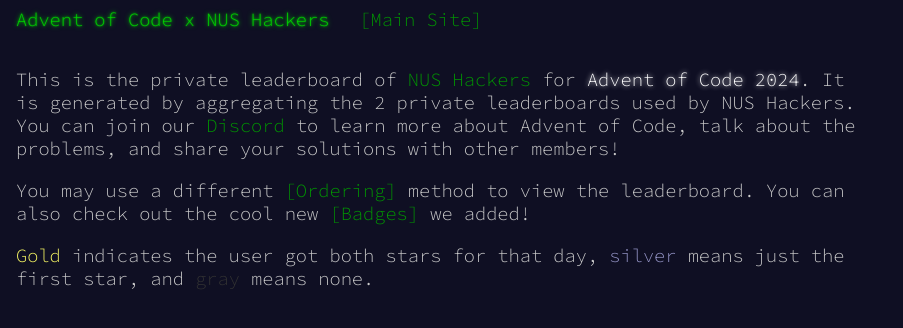
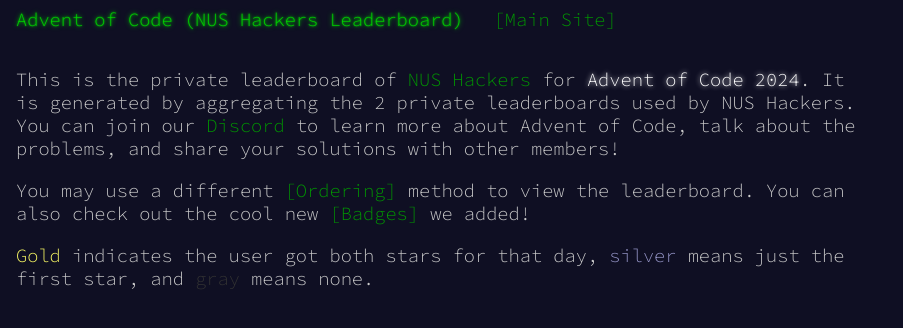
Before and after one commit to mongj/aoc-leaderboard, a React (Vite) app in the folder frontend/: page / in a window 1280 px wide. Shown: the top 328 px of the page, without its empty margins (0-903 px from the left). Built offline with nearby package versions, Linux system fonts and the light colour scheme; no server answers.

Commit message:
Fix: header to avoid suggesting official collab

```diff
--- a/frontend/src/components/Header.tsx
+++ b/frontend/src/components/Header.tsx
@@ -3,7 +3,7 @@
     <header>
       <div>
         <h1 className="title-global">
-          <a href="/">Advent of Code x NUS Hackers</a>
+          <a href="/">Advent of Code (NUS Hackers Leaderboard)</a>
         </h1>
         <nav>
           <ul>
```
